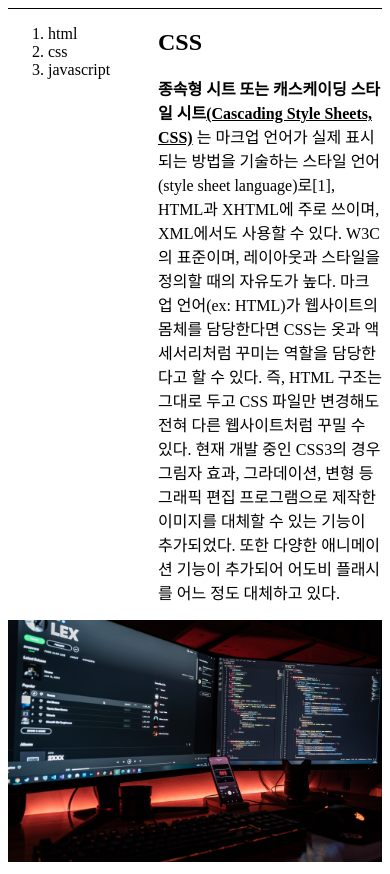
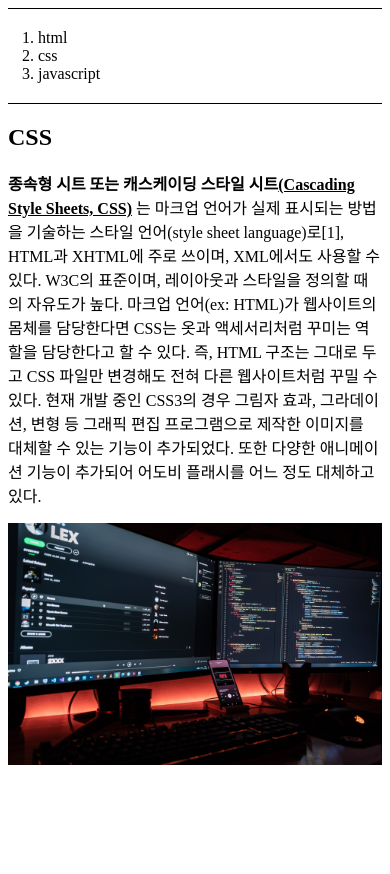
Before and after one commit to jms9803/restart, a plain HTML site: page 2.html in a window 390 px wide. Shown: the part 60-934 px from the top of the page. After the commit the page ends 844 px from the top, so only its background shows below. Drawn offline with Linux system fonts and the light colour scheme.

Commit message:
meida query 도입

```diff
--- a/2.html
+++ b/2.html
@@ -18,13 +18,24 @@
         padding-bottom: 10px;
         margin-bottom: 0;
       }
-      #gird .list {
+      .list {
         padding-left: 30px;
         padding-top: 20px;
         padding-bottom: 20px;
         border-right: 1px solid black;
         margin: 0;
         width: 100px;
+      }
+      @media (max-width: 800px) {
+        #grid {
+          display: block;
+        }
+        .list {
+          border: none;
+        }
+      }
+      .artcle {
+        border-top: 1px solid black;
       }
     </style>
   </head>
@@ -36,7 +47,7 @@
         <li><a href="2.html">css</a></li>
         <li><a href="3.html">javascript</a></li>
       </ol>
-      <div>
+      <div class="artcle">
         <h2>CSS</h2>
         <p>
           <strong
```
Also changed, not shown: mediaquery.html (added, +21 -0 lines).
